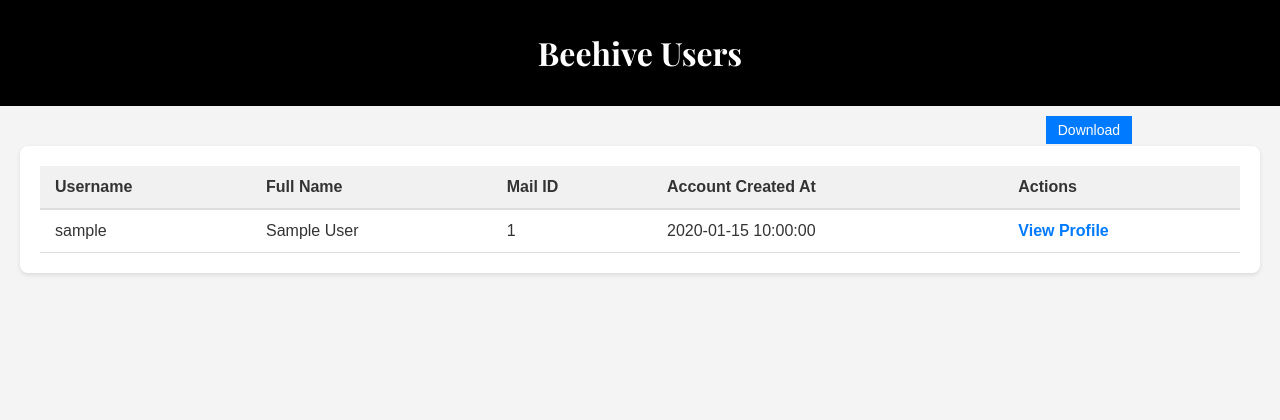
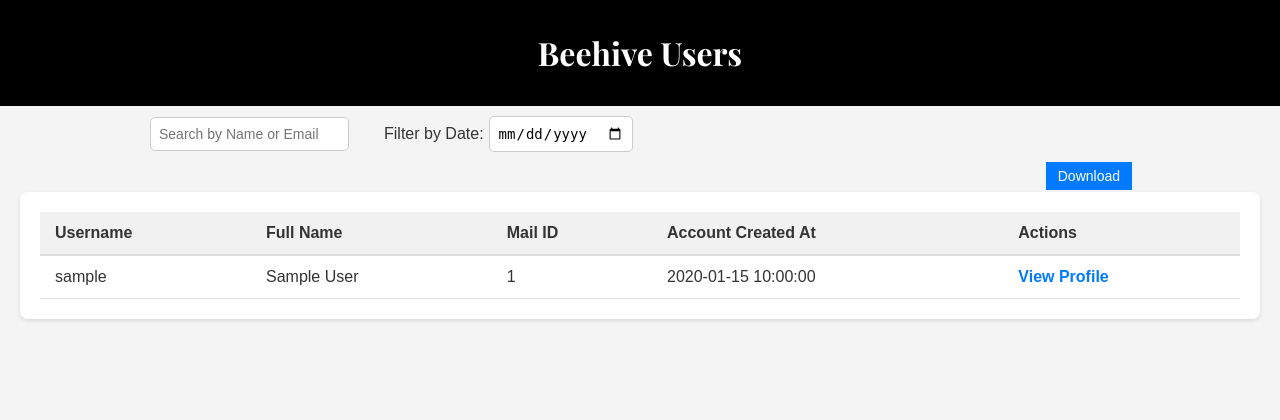
Before and after one commit to KathiraveluLab/Beehive, a Flask app: template templates/users.html in a window 1280 px wide. Shown: the top 420 px of the page. Run offline with Flask 3, Linux system fonts and the light colour scheme; the template is opened without the code that fills it: most values are stand-ins (such as "Sample title", 1, 10 or a date in 2020); some libraries are stand-ins or nearby versions; some web fonts are replaced.

Commit message:
Add filtering option for admin table
Signed-off-by: Ishaan Gupta <ishaankone@gmail.com>

```diff
--- a/static/css/userlist.css
+++ b/static/css/userlist.css
@@ -130,6 +130,34 @@ a:hover {
     background-color: #0056b3;
 }
 
+.filter-container {
+    display: flex;
+    align-items: center;
+    gap: 5px;
+    margin-top: 10px;
+    margin-left: 150px;
+}
+/* Date Filter */
+#dateFilter {
+    padding: 8px;
+    border: 1px solid #ccc;
+    border-radius: 5px;
+    font-size: 14px;
+    cursor: pointer;
+}
+
+/* Search Input */
+#search-input {
+    max-width: 250px;
+    padding: 8px;
+    border: 1px solid #ccc;
+    border-radius: 5px;
+    font-size: 14px;
+    margin-right: 30px;
+}
+
+
+
 /* Mobile responsive */
 @media (max-width: 768px) {
     .table-container {
@@ -151,4 +179,15 @@ a:hover {
         float: left;
     }
 
+    .filter-container {
+        flex-direction: column;
+        gap: 10px;
+        margin-left:-20px;
+    }
+
+    #search-input, #dateFilter {
+        width: 50%;
+        max-width: 100%;
+    }
+
 }
--- a/templates/users.html
+++ b/templates/users.html
@@ -10,6 +10,11 @@
 <body>
     <div class="nav">
         <h1>Beehive Users</h1>
+    </div>
+    <div class="filter-container">
+        <input type="text" id="search-input" placeholder="Search by Name or Email">
+        <label for="dateFilter">Filter by Date:</label>
+        <input type="date" id="dateFilter">
     </div>
     <button id="downloadCsvBtn" class="download-btn">Download</button>
     <div class="table-container">
@@ -42,6 +47,41 @@
 
 </body>
 <script>
+    document.getElementById("search-input").addEventListener("keyup", function () {
+    let searchText = this.value.toLowerCase();
+    let rows = document.querySelectorAll("table tbody tr");
+
+    rows.forEach((row) => {
+        let username = row.querySelector("td:nth-child(1)").innerText.toLowerCase();
+        let email = row.querySelector("td:nth-child(3)").innerText.toLowerCase();
+        let name = row.querySelector("td:nth-child(2)").innerText.toLowerCase();
+
+        if (username.includes(searchText) || email.includes(searchText) || name.includes(searchText)) {
+            row.style.display = "";
+        } else {
+            row.style.display = "none";
+        }
+    });
+});
+
+    document.getElementById("dateFilter").addEventListener("input", function () {
+    let filterDate = this.value;
+    let rows = document.querySelectorAll(".table-container tbody tr");
+
+    rows.forEach(row => {
+        let dateCell = row.querySelector("td:nth-child(4)");
+        let rowDate = dateCell.innerText.trim();
+        let rowDateParts = rowDate.split(" ")[0].split("-");
+        let formattedRowDate = `${rowDateParts[2]}-${rowDateParts[1]}-${rowDateParts[0]}`;
+
+        if (filterDate === "" || formattedRowDate === filterDate) {
+            row.style.display = "";
+        } else {
+            row.style.display = "none";
+        }
+    });
+});
+
     document.getElementById("downloadCsvBtn").addEventListener("click", function () {
         let table = document.querySelector("table");
         let rows = table.querySelectorAll("tr");
```
